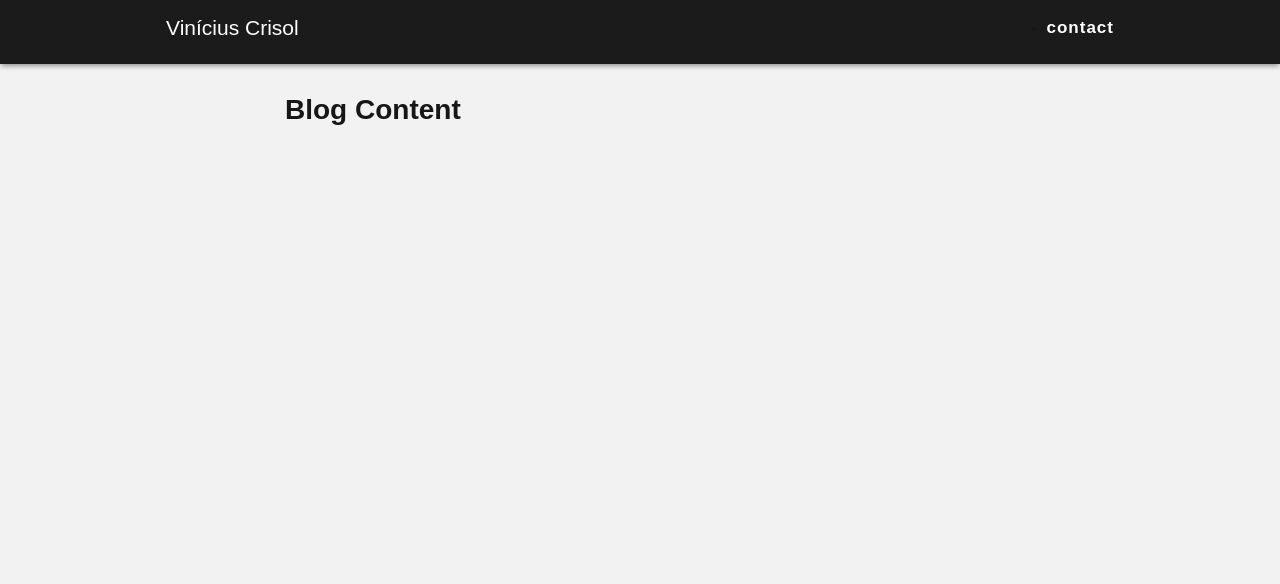
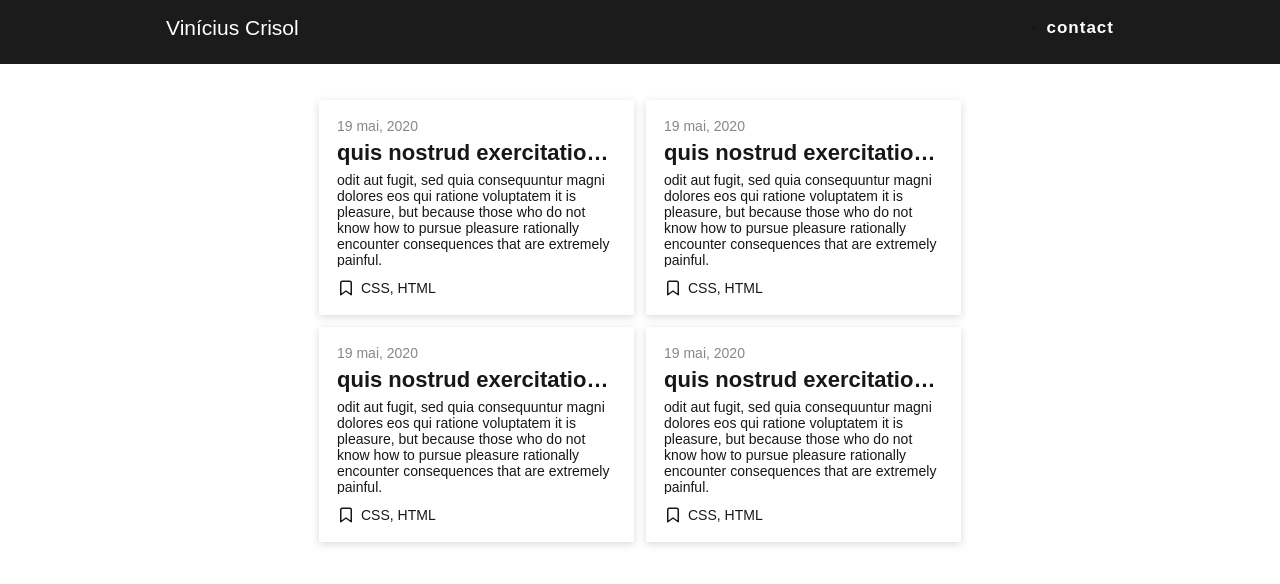
Before and after one commit to ViniciusCrisol/blog-nextJs, a Next.js app: page / in a window 1280 px wide. Shown: the top 584 px of the page. Built offline with nearby package versions, Linux system fonts and the light colour scheme.

Commit message:
Spotlight

```diff
--- a/pages/index.js
+++ b/pages/index.js
@@ -1,9 +1,12 @@
+import Link from 'next/link';
+
 import Layout from '../src/layout';
+import Spotlight from '../src/components/Spotlight';
 
 function Home() {
   return (
     <Layout>
-      <h1>Blog Content</h1>
+      <Spotlight />
     </Layout>
   );
 }
--- /dev/null
+++ b/pages/post.js
@@ -0,0 +1,5 @@
+function Post() {
+  return <p>post</p>;
+}
+
+export default Post;
--- /dev/null
+++ b/src/components/Spotlight/index.js
@@ -0,0 +1,15 @@
+import { Container } from './styles';
+import Post from '../SpotlightPost';
+
+function Spotlight() {
+  return (
+    <Container>
+      <Post />
+      <Post />
+      <Post />
+      <Post />
+    </Container>
+  );
+}
+
+export default Spotlight;
--- /dev/null
+++ b/src/components/Spotlight/styles.js
@@ -0,0 +1,8 @@
+import styled from 'styled-components';
+
+export const Container = styled.div`
+  display: flex;
+  flex-wrap: wrap;
+  justify-content: center;
+  align-items: center;
+`;
--- /dev/null
+++ b/src/components/SpotlightPost/index.js
@@ -0,0 +1,27 @@
+import { FiBookmark } from 'react-icons/fi';
+import Link from 'next/link';
+
+import { Container } from './styles';
+
+function SpotlightPost() {
+  return (
+    <Link href='/post'>
+      <Container>
+        <span>19 mai, 2020</span>
+        <h1>quis nostrud exercitation ullamco</h1>
+        <p>
+          odit aut fugit, sed quia consequuntur magni dolores eos qui ratione
+          voluptatem it is pleasure, but because those who do not know how to
+          pursue pleasure rationally encounter consequences that are extremely
+          painful.
+        </p>
+        <footer>
+          <FiBookmark size={18} />
+          <span>CSS, HTML</span>
+        </footer>
+      </Container>
+    </Link>
+  );
+}
+
+export default SpotlightPost;
--- /dev/null
+++ b/src/components/SpotlightPost/styles.js
@@ -0,0 +1,42 @@
+import styled from 'styled-components';
+
+export const Container = styled.div`
+  max-width: 315px;
+  max-height: 255px;
+
+  box-shadow: rgba(0, 0, 0, 0.15) 0px 2px 8px;
+  padding: 18px;
+  margin: 6px;
+
+  cursor: pointer;
+
+  > span {
+    color: var(--gray);
+  }
+
+  h1 {
+    font-size: 22px;
+    margin: 6px 0;
+
+    overflow: hidden;
+    white-space: nowrap;
+    text-overflow: ellipsis;
+  }
+
+  p {
+    height: 95px;
+    text-overflow: none;
+    overflow: hidden;
+  }
+
+  footer {
+    margin-top: 12px;
+
+    display: flex;
+    align-items: center;
+
+    svg {
+      margin-right: 6px;
+    }
+  }
+`;
--- a/src/layout/Header/styles.js
+++ b/src/layout/Header/styles.js
@@ -5,7 +5,6 @@ export const Container = styled.header`
   height: 64px;
 
   background-color: var(--dark);
-  box-shadow: 0px 3px 5px -1px rgba(0, 0, 0, 0.4);
 
   main {
     max-width: 980px;
--- a/styles/global.js
+++ b/styles/global.js
@@ -33,11 +33,12 @@ a{
 }
 
 :root{
---background: #f2f2f2;
+--background: #fff;
 --text: #171717;
 --main: #09BF97;
 --dark: #1B1B1B;
 --white: #fff;
 --opacity-gray: #eee6;
+--gray: #888;
 }
 `;
```
